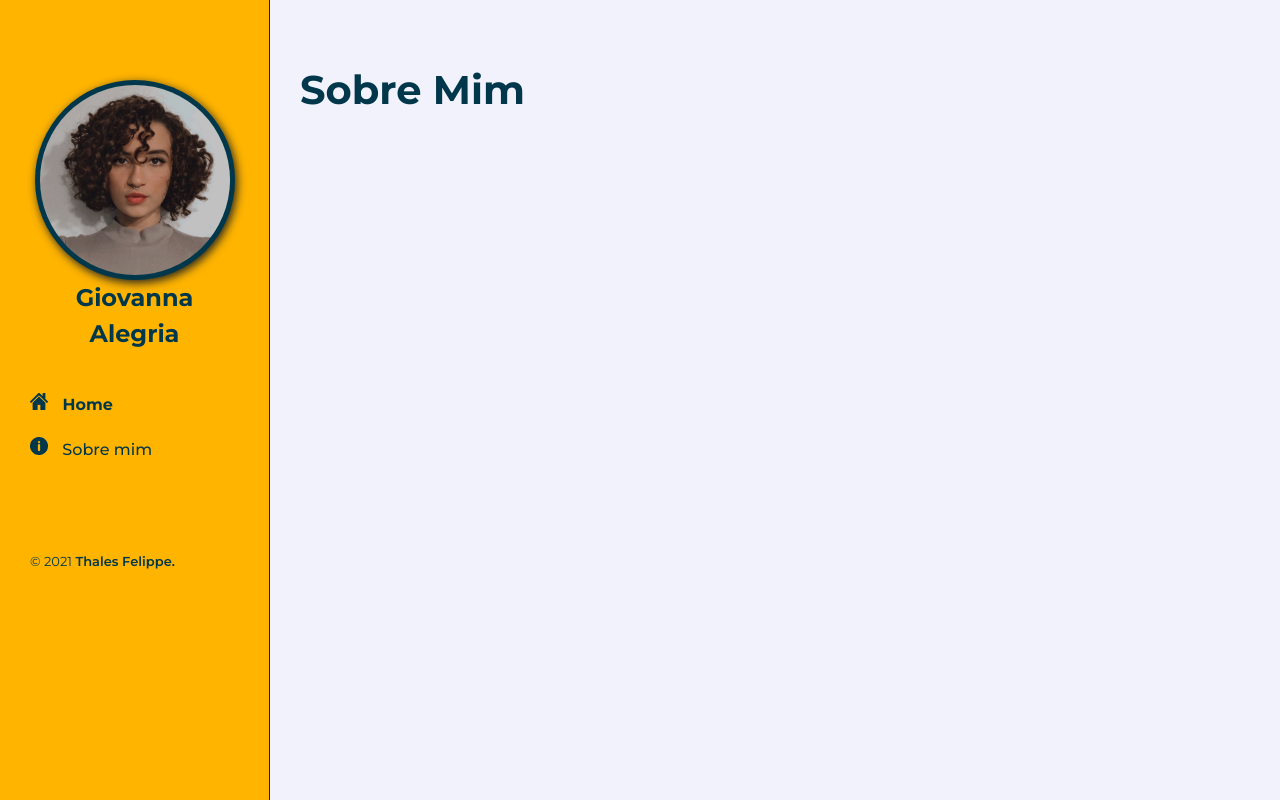
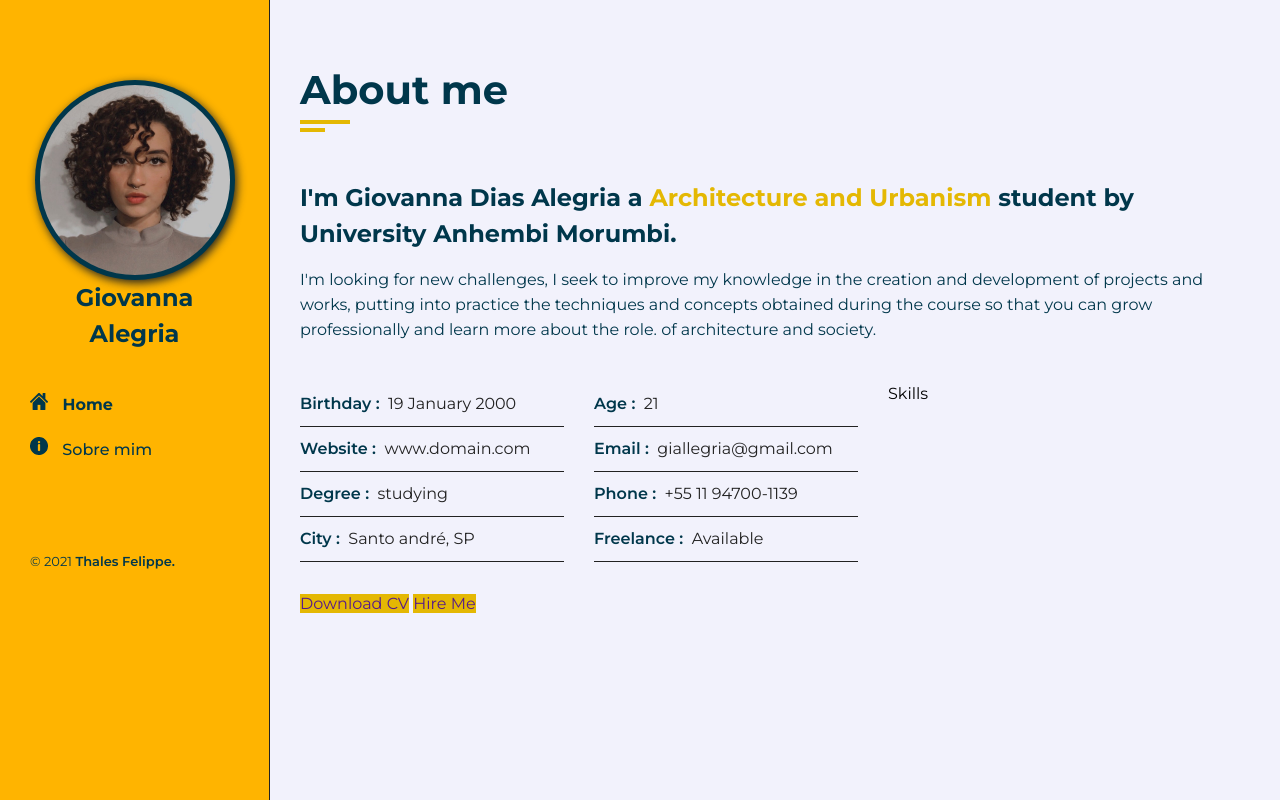
Before and after one commit to thalesfelippe/Portifolio-Gi, a plain HTML site: page index.html in a window 1280 px wide. Drawn offline with nearby package versions, Linux system fonts and the light colour scheme.

Commit message:
About changes

```diff
--- a/css/style.css
+++ b/css/style.css
@@ -36,6 +36,7 @@ section .container {
 .section-title {
     flex: 0 0 100%;
     max-width: 100%;
+    margin-bottom: 60px;
 }
 
 .section-title h2 {
@@ -43,10 +44,29 @@ section .container {
     color: #00374B;
     font-weight: 700;
     margin: 0;
+    /* background-color: gray; */
+    position: relative;
 }
 
 .section-title h2::before {
+    content: '';
+    height: 4px;
+    width: 50px;
+    position: absolute;
+    top: 100%;
+    left: 0;
+    background-color: #E4B803;
+}
 
+.section-title h2::after {
+    content: '';
+    height: 4px;
+    width: 25px;
+    position: absolute;
+    top: 100%;
+    left: 0;
+    margin-top: 8px;
+    background-color: #E4B803;
 }
 
 .row {
@@ -70,6 +90,10 @@ section .container {
     max-width: 1100px;
     width: 100%;
     margin: auto;
+}
+
+.btn {
+    background-color: #E4B803;
 }
 
 .hidden {
@@ -209,3 +233,68 @@ section .container {
 }
 
 /* About Section */
+
+.about .about-content {
+    flex: 0 0 100%;
+    max-width: 100%;
+}
+
+.about .about-content .about-text {
+    flex: 0 0 100%;
+    max-width: 100%;
+}
+
+.about .about-content .about-text h3 {
+    font-size: 24px;
+    margin-bottom: 15px;
+    font-weight: 700;
+    color: #00374B;
+}
+
+.about .about-content .about-text h3 span {
+    color: #E4B803;
+}
+
+.about .about-content .about-text p {
+    font-size: 16px;
+    line-height: 25px;
+    color: #00374B;
+    margin: 0;
+}
+
+.about .about-content .personal-info {
+    flex: 0 0 60%;
+    max-width: 60%;
+    margin-top: 40px;
+}
+
+.about .about-content .personal-info .info-item {
+    flex: 0 0 50%;
+    max-width: 50%;
+}
+
+.about .about-content .personal-info .info-item p {
+    font-weight: 600;
+    padding: 10px 0;
+    font-size: 16px;
+    color: #00374B;
+    margin: 0;
+    border-bottom: 1px solid #222222;
+}
+
+.about .about-content .personal-info .info-item p span {
+    font-weight: 400;
+    color: #222222;
+    margin-left: 4px;
+    display: inline-block;
+}
+
+.about .about-content .personal-info .buttons {
+    margin-top: 30px;
+}
+
+.about .about-content .skills {
+    flex: 0 0 40%;
+    max-width: 40%;
+    margin-top: 40px;
+}
--- a/index.html
+++ b/index.html
@@ -69,7 +69,61 @@
         <div class="container">
           <div class="row">
             <div class="section-title padd-15">
-              <h2>Sobre Mim</h2>
+              <h2>About me</h2>
+            </div>
+          </div>
+          <div class="row">
+            <div class="about-content padd-15">
+              <div class="row">
+                <div class="about-text padd-15">
+                  <h3>I'm Giovanna Dias Alegria a <span>Architecture and Urbanism</span> student by University Anhembi Morumbi.</h3>
+                  <p>I'm looking for new challenges,
+                    I seek to improve my knowledge
+                    in the creation and development of projects and works, putting into practice the
+                    techniques and concepts obtained during the
+                    course so that you can grow professionally and learn more about the role.
+                    of architecture and society.</p>
+                </div>
+              </div>
+              <div class="row">
+                <div class="personal-info padd-15">
+                  <div class="row">
+                    <div class="info-item padd-15">
+                        <p>Birthday : <span>19 January 2000</span></p>
+                    </div>
+                    <div class="info-item padd-15">
+                        <p>Age : <span>21</span></p>
+                    </div>
+                    <div class="info-item padd-15">
+                        <p>Website : <span>www.domain.com</span></p>
+                    </div>
+                    <div class="info-item padd-15">
+                        <p>Email : <span>giallegria@gmail.com</span></p>
+                    </div>
+                    <div class="info-item padd-15">
+                        <p>Degree : <span>studying</span></p>
+                    </div>
+                    <div class="info-item padd-15">
+                        <p>Phone : <span>+55 11 94700-1139</span></p>
+                    </div>
+                    <div class="info-item padd-15">
+                        <p>City : <span>Santo andré, SP</span></p>
+                    </div>
+                    <div class="info-item padd-15">
+                        <p>Freelance : <span>Available</span></p>
+                    </div>
+                </div>
+                <div class="row">
+                  <div class="buttons padd-15">
+                    <a href="" class="btn">Download CV</a>
+                    <a href="" class="btn">Hire Me</a>
+                  </div>
+                </div>
+                </div>
+                <div class="skills padd-15">
+                  Skills
+                </div>
+              </div>
             </div>
           </div>
         </div>
```
